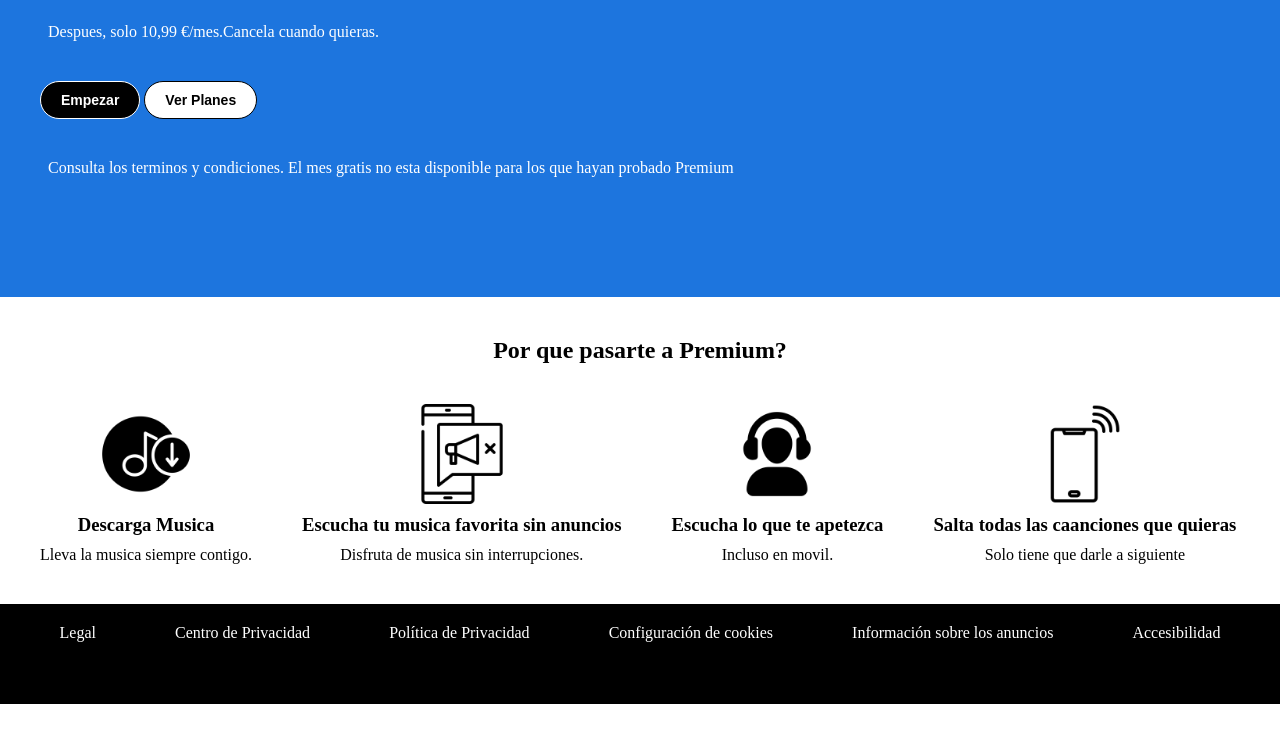
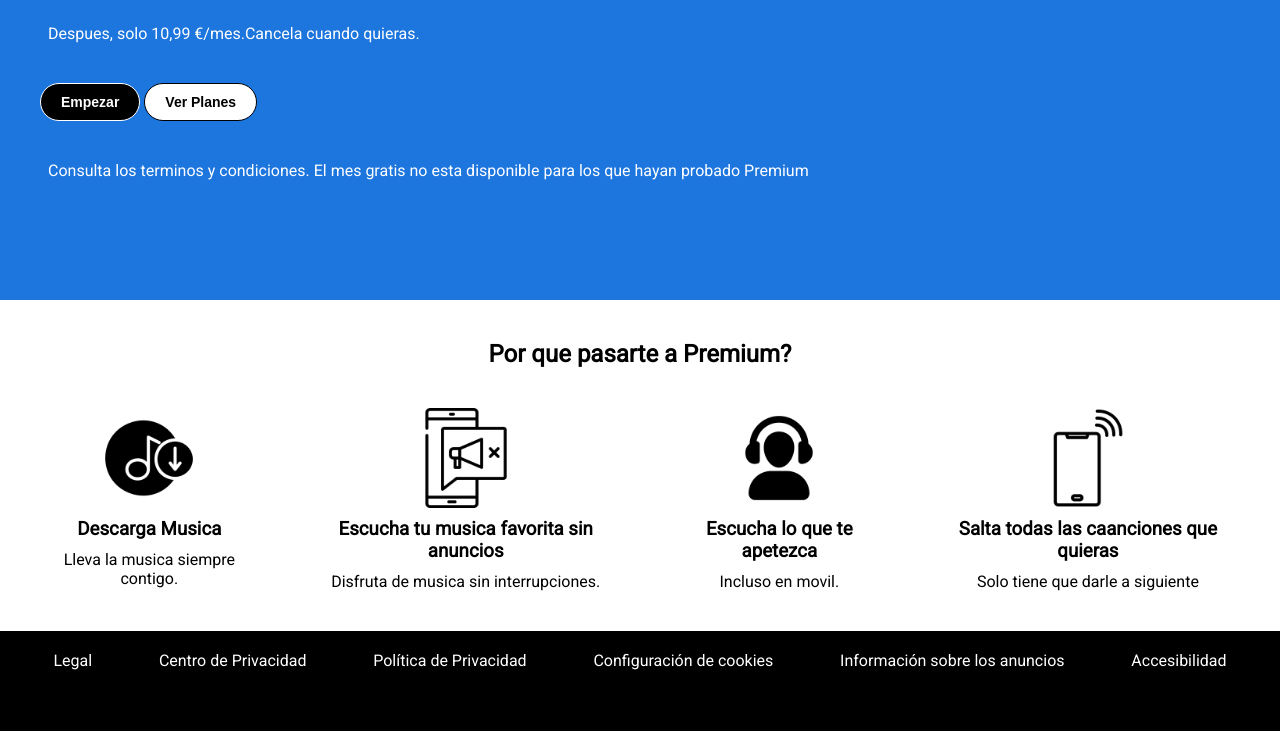
Before and after one commit to maribelalarcon/spotify, a plain HTML site: page index.html in a window 1280 px wide. Shown: the part 173-904 px from the top of the page. Before the commit the page ends 877 px from the top, so only its background shows below. Drawn offline with Linux system fonts and the light colour scheme.

Commit message:
agregar fuente

```diff
--- a/index.css
+++ b/index.css
@@ -12,7 +12,7 @@ p{
 }
 
 body{
-    font-family: 'roboto' sans-serif;
+    font-family: 'Roboto';
 }
 
 header .container{
--- a/index.html
+++ b/index.html
@@ -5,6 +5,12 @@
     <meta name="viewport" content="width=device-width, initial-scale=1.0" />
     <title>Document</title>
     <link rel="stylesheet" href="index.css" />
+    <link rel="preconnect" href="https://fonts.googleapis.com" />
+    <link rel="preconnect" href="https://fonts.gstatic.com" crossorigin />
+    <link
+      href="https://fonts.googleapis.com/css2?family=Roboto&display=swap"
+      rel="stylesheet"
+    />
   </head>
 
   <body>
```
